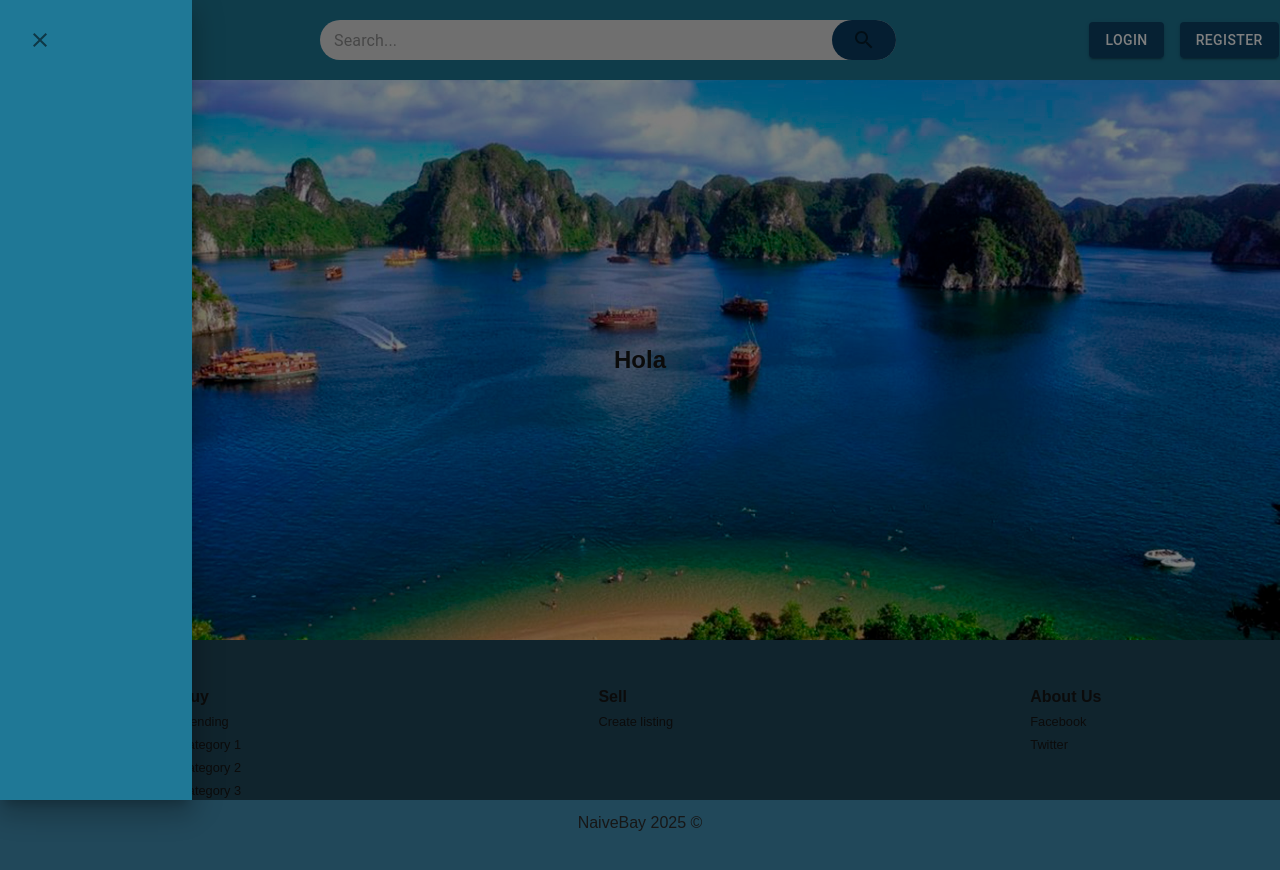
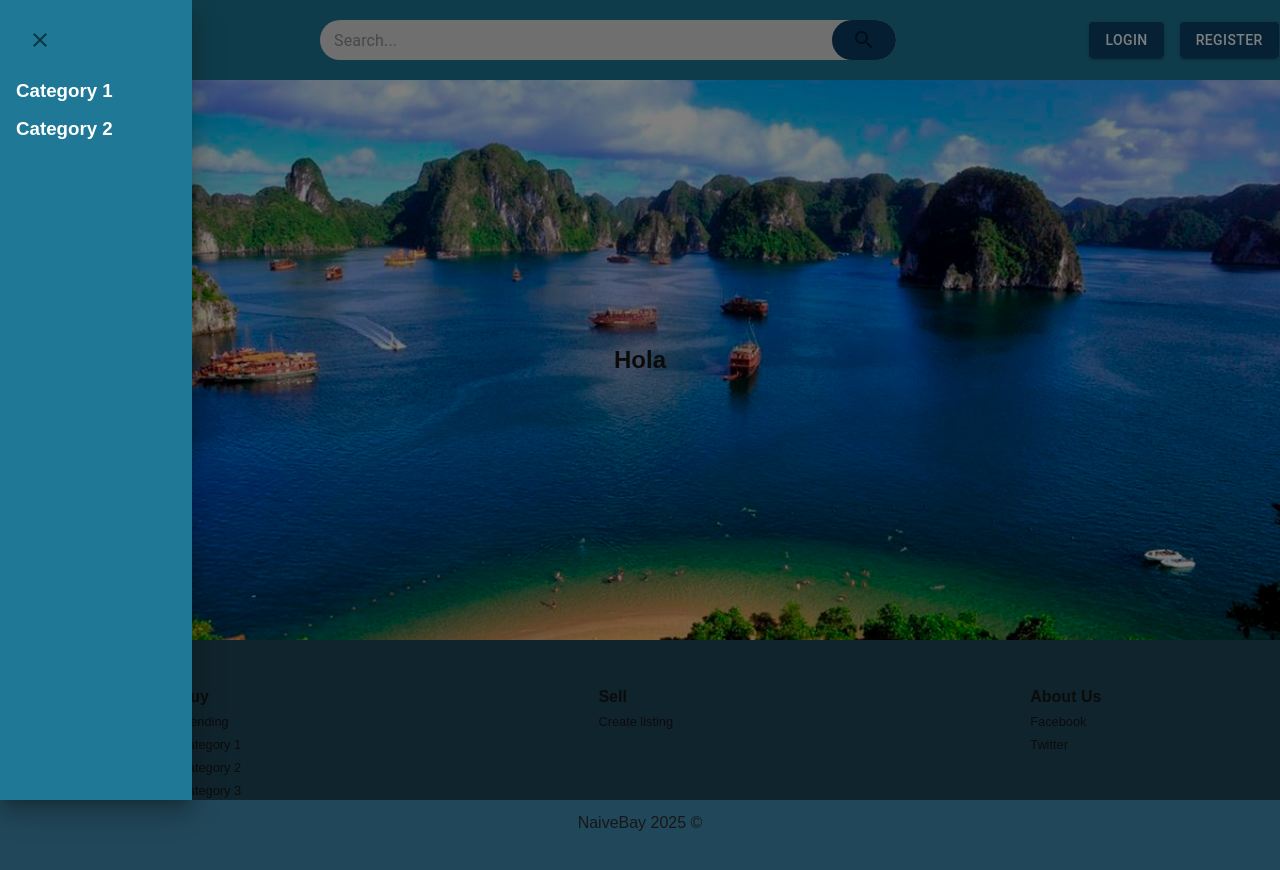
Before and after one commit to Drakit0/NaiveBay, a Next.js app: page / in a window 1280 px wide. Both pictures are taken after a click on the button 32 px from the left and 40 px from the top of the page. Shown: the top 870 px of the page. Built offline with nearby package versions, Linux system fonts and the light colour scheme.

Commit message:
feat: sidebar done

```diff
--- a/components/MenuBar/partials/CategoryDrawer/CategoryDrawer.jsx
+++ b/components/MenuBar/partials/CategoryDrawer/CategoryDrawer.jsx
@@ -15,8 +15,9 @@ const CategoryDrawer = () => {
     setOpen(!open);
   };
 
-  // Prevent drawer from closing when clicking on text fields
-  const handleCategoryFieldClick = (event) => {
+  // Prevent drawer from closing when clicking on somthing inside it
+  // unused for now
+  const handleFieldClick = (event) => {
     event.stopPropagation();
   };
 
@@ -41,6 +42,8 @@ const CategoryDrawer = () => {
             <CloseIcon className={`${styles.bigOnHover} `} />
           </IconButton>
         </div>
+        <h3>Category 1</h3>
+        <h3>Category 2</h3>
       </Drawer>
     </>
   );
--- a/components/MenuBar/partials/CategoryDrawer/styles.module.css
+++ b/components/MenuBar/partials/CategoryDrawer/styles.module.css
@@ -5,7 +5,7 @@
 .closeButton{
     width:3rem;
     height:3rem;
-    padding: 1rem;
+
 }
 
 .drawer :global(.MuiDrawer-paper) {
@@ -15,4 +15,6 @@
     display: flex;
     flex-direction: column;
     align-items: left;
+    gap: 1rem;
+    padding: 1rem;
 }
```
